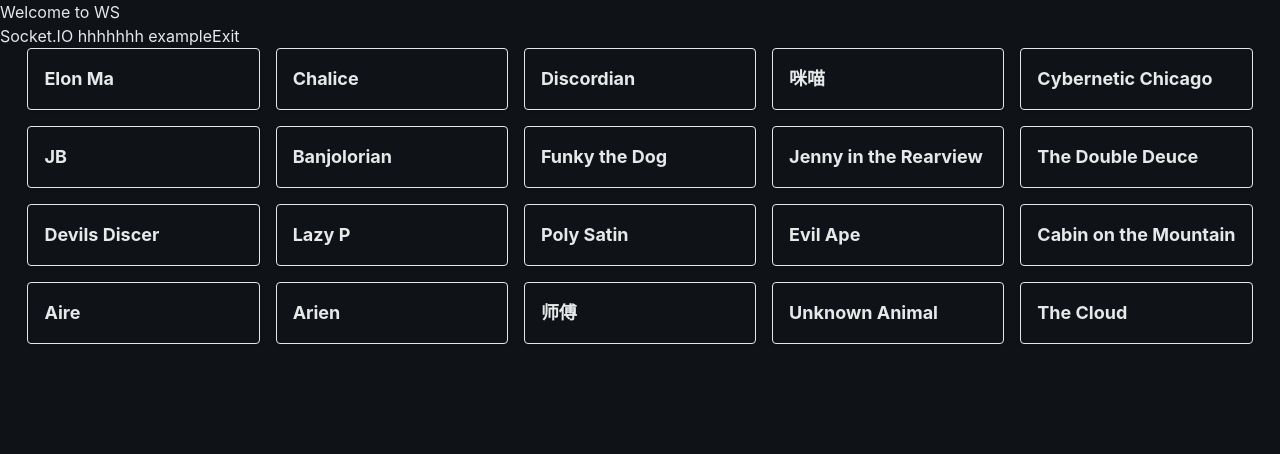
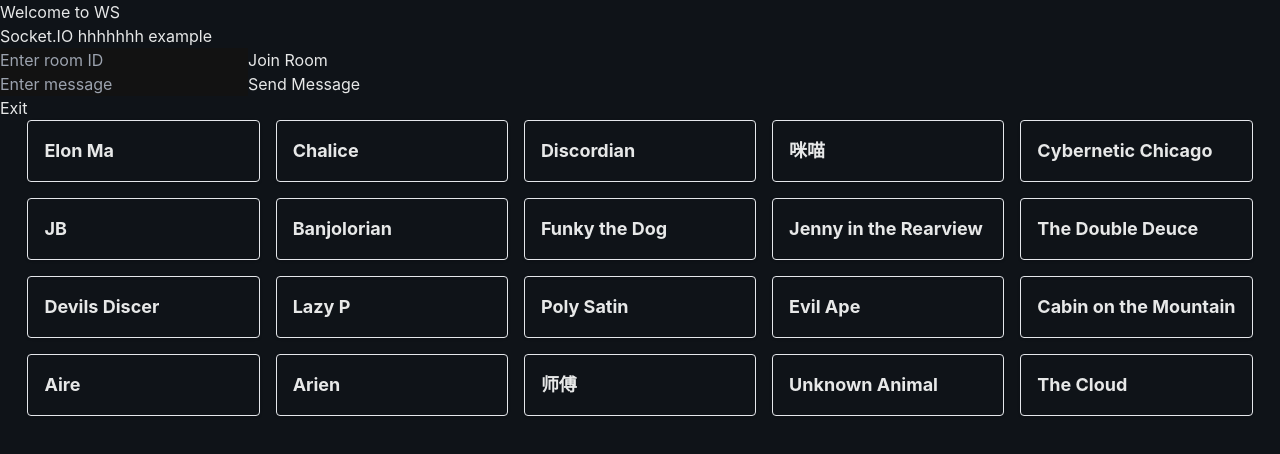
Before and after one commit to tippi-fifestarr/dd2, a Next.js app: page /play in a window 1280 px wide. Shown: the top 454 px of the page. Built offline with nearby package versions, Linux system fonts and the light colour scheme; no server answers; a web font is replaced by a local one; what @thirdweb-dev/react would draw is missing.

Commit message:
message printed only in client

```diff
--- a/components/ChatArea.js
+++ b/components/ChatArea.js
@@ -4,24 +4,12 @@
 const ChatArea = () => {
   const [socket, setSocket] = useState(null);
   const [messageHistory, setMessageHistory] = useState([]);
+  const [roomId, setRoomId] = useState('');
+  const [message, setMessage] = useState('');
 
   useEffect(() => {
     // 在客户端上创建Socket.IO连接
     const socket = io('http://localhost:3002');
-
-    // 监听连接事件
-    socket.on('connect', () => {
-      console.log('WebSocket connected');
-
-      // Join a room
-      const roomId = "yourRoomId";
-      socket.emit('joinRoom', roomId);
-
-      // 发送消息等操作
-      const message = 'Hello, server!';
-      setMessageHistory(prevMessages => [...prevMessages, message]);
-      socket.emit('message', {roomId: roomId, message: message});
-    });
 
     // 监听自定义事件或消息
     socket.on('message', (data) => {
@@ -39,6 +27,19 @@
     };
   }, []);
 
+  const joinRoom = () => {
+    if (socket) {
+      socket.emit('joinRoom', roomId);
+    }
+  };
+
+  const sendMessage = () => {
+    if (socket) {
+      setMessageHistory(prevMessages => [...prevMessages, message]);
+      socket.emit('message', {roomId: roomId, message: message});
+    }
+  };
+
   const disconnect = () => {
     console.log('Message history: ', messageHistory);
     socket.disconnect();
@@ -47,12 +48,21 @@
   return (
     <div>
       Socket.IO hhhhhhh example
+      <div>
+        <input type="text" value={roomId} onChange={(e) => setRoomId(e.target.value)} placeholder="Enter room ID" />
+        <button onClick={joinRoom}>Join Room</button>
+      </div>
+      <div>
+        <input type="text" value={message} onChange={(e) => setMessage(e.target.value)} placeholder="Enter message" />
+        <button onClick={sendMessage}>Send Message</button>
+      </div>
       <button onClick={disconnect}>Exit</button>
     </div>
   );
 };
 
 export default ChatArea;
+
 
 
 // const ChatArea = () => {
```
Also changed, not shown: result/message print only in client.png (added).
